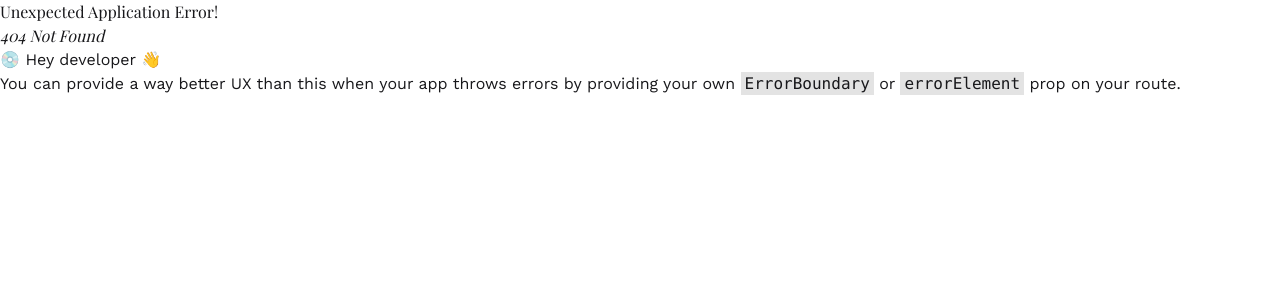
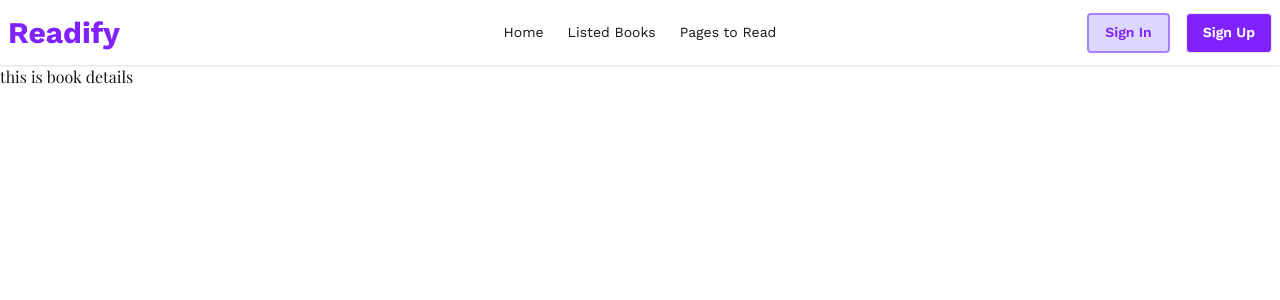
Before and after one commit to shohan89/readify, a React (Vite) app: page /book/1 in a window 1280 px wide. Before the commit this address had no page. Shown: the top 300 px of the page. Built offline with nearby package versions, Linux system fonts and the light colour scheme; a web font is replaced by a local one.

Commit message:
feat: set book details path

```diff
--- /dev/null
+++ b/src/pages/BookDetails.jsx
@@ -0,0 +1,11 @@
+import React from 'react';
+
+const BookDetails = () => {
+    return (
+        <div>
+            <h2>this is book details</h2>
+        </div>
+    );
+};
+
+export default BookDetails;
--- a/src/routes/Routes.jsx
+++ b/src/routes/Routes.jsx
@@ -1,5 +1,6 @@
 import { createBrowserRouter } from "react-router"
 import MainLayout from "../layouts/MainLayout"
+import BookDetails from "../pages/BookDetails.jsx"
 import Home from '../pages/Home.jsx'
 import ListedBooks from '../pages/ListedBooks.jsx'
 import PagesToRead from '../pages/PagesToRead.jsx'
@@ -20,6 +21,11 @@ const router = createBrowserRouter([
         {
           path: '/pages-to-read',
           element: <PagesToRead />
+        },
+        {
+          path: '/book/:id',
+          element: <BookDetails />,
+          loader: () => fetch('/books_data.json')
         }
       ]
     }
```
